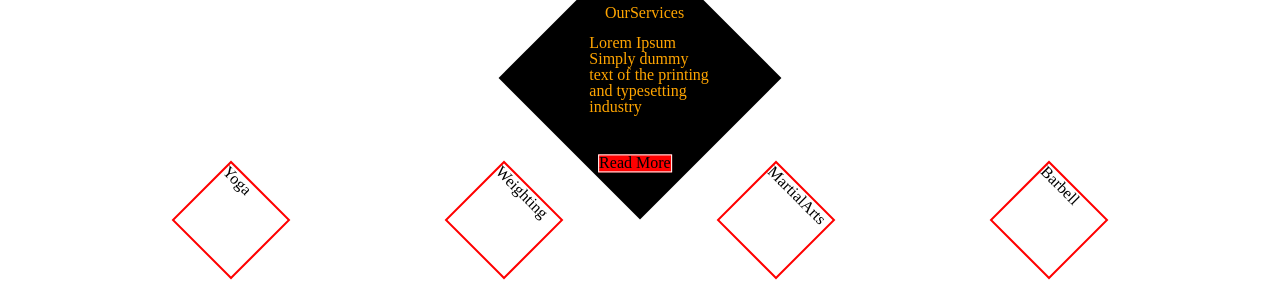
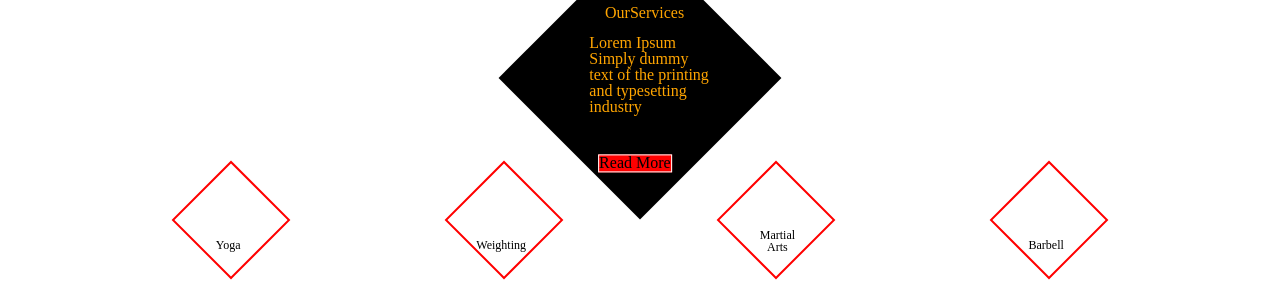
Before and after one commit to Thai56/html_practice, a plain HTML site: page index.html in a window 1280 px wide. Shown: the part 487-795 px from the top of the page. Drawn offline with Linux system fonts and the light colour scheme.

Commit message:
panorama-box-text now centered

```diff
--- a/index.html
+++ b/index.html
@@ -37,11 +37,19 @@
                 <div id="special-overlay-tag" class="rotate-negative-45 red-background">Read More</div>
             </section>
 
-            <section id="panorama-container"> <!-- These boxes can be set in a media query to get bigger with the page -->
-                <div class="rotate-45 panorama-box">Yoga</div> <!-- TODO: fix the text because were not rotating with class "rotate-negative-45" -->
-                <div class="rotate-45 panorama-box">Weighting</div>
-                <div class="rotate-45 panorama-box">MartialArts </div>
-                <div class="rotate-45 panorama-box">Barbell</div>
+            <section id="panorama-container"> <!-- This will contain the four boxes that will be a part of the panorama -->
+                <div class="rotate-45 panorama-box"> <!-- TODO: fix the spans because are not rotating like they are supposed to -->
+                    <span class="rotate-negative-45 panorama-box-text">Yoga</span>
+                </div>
+                <div class="rotate-45 panorama-box">
+                    <span class="rotate-negative-45 panorama-box-text">Weighting</span>
+                </div>
+                <div class="rotate-45 panorama-box">
+                    <span class="rotate-negative-45 panorama-box-text">Martial Arts</span>
+                </div>
+                <div class="rotate-45 panorama-box">
+                    <span class="rotate-negative-45 panorama-box-text">Barbell</span>
+                </div>
             </section>
 
             <section id="hero-two-trainers">
--- a/styles.css
+++ b/styles.css
@@ -115,13 +115,24 @@ nav {
 }
 
 .panorama-box {
+    position: relative;
     height: 80px;
     width: 80px;
-    z-index: 150; /* TODO: Find out if this relevant to the way we are keeping track of indices */
+    z-index: 150;
     border: 2px solid red;
 }
 
+.panorama-box-text {
+    position: absolute;
+    bottom: 14px;
+    left: 31px;
+    width: 50px;
+    font-size: 12px;
+    text-align: center;
+}
+
 /* HERO TWO EXPERTS AND TRAINERS */
+
 #hero-two-trainers {
     position: relative;
 }
```
